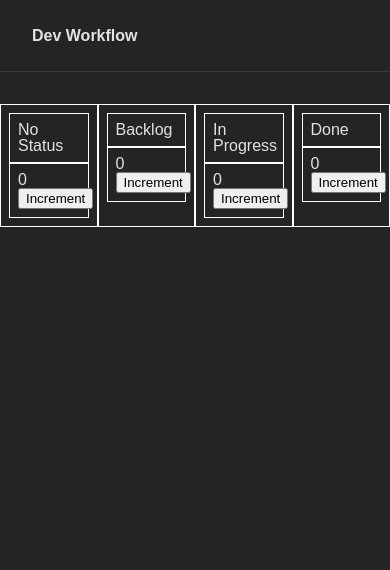
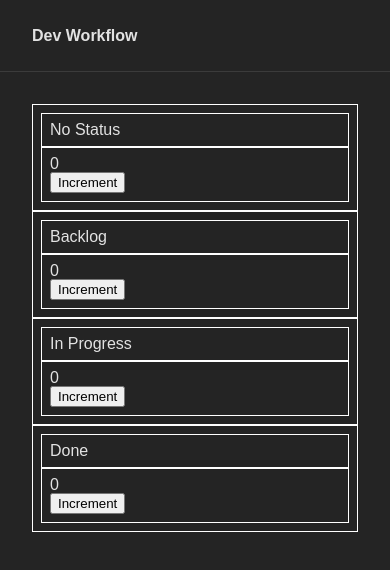
Before and after one commit to danilocdesousa/software-development-workflow, a React (Create React App) app: page / in a window 390 px wide. Shown: the top 570 px of the page. Built offline with nearby package versions, Linux system fonts and the light colour scheme.

Commit message:
Add media queries to TaskList

```diff
--- a/src/App.css
+++ b/src/App.css
@@ -74,4 +74,5 @@ table {
 	flex-wrap: wrap;
 	margin: 32px auto;
 	max-width: 1152px;
+	padding: 0 32px;
 }
--- a/src/components/TaskList/tasklist.css
+++ b/src/components/TaskList/tasklist.css
@@ -1,5 +1,6 @@
 .task-list {
     width: calc(100% / 4);
+    min-width: 160px;
     border: 1px solid #fff;
     padding: 8px;
 }
@@ -13,3 +14,15 @@
     border: 1px solid #fff;
     padding: 8px;
 }
+
+@media (max-width: 768px) {
+    .task-list {
+        width: calc(100% / 2);
+    }
+}
+
+@media (max-width: 480px) {
+    .task-list {
+        width: 100%;
+    }
+}
```
